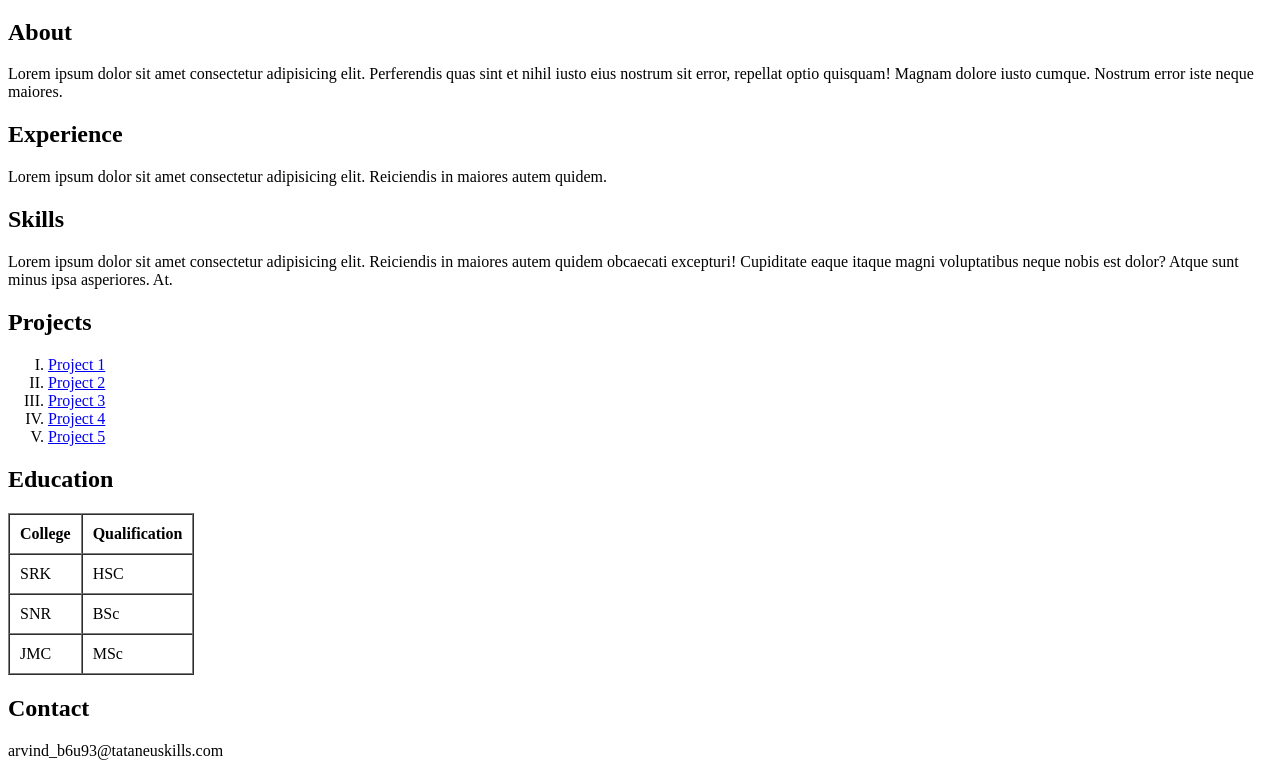
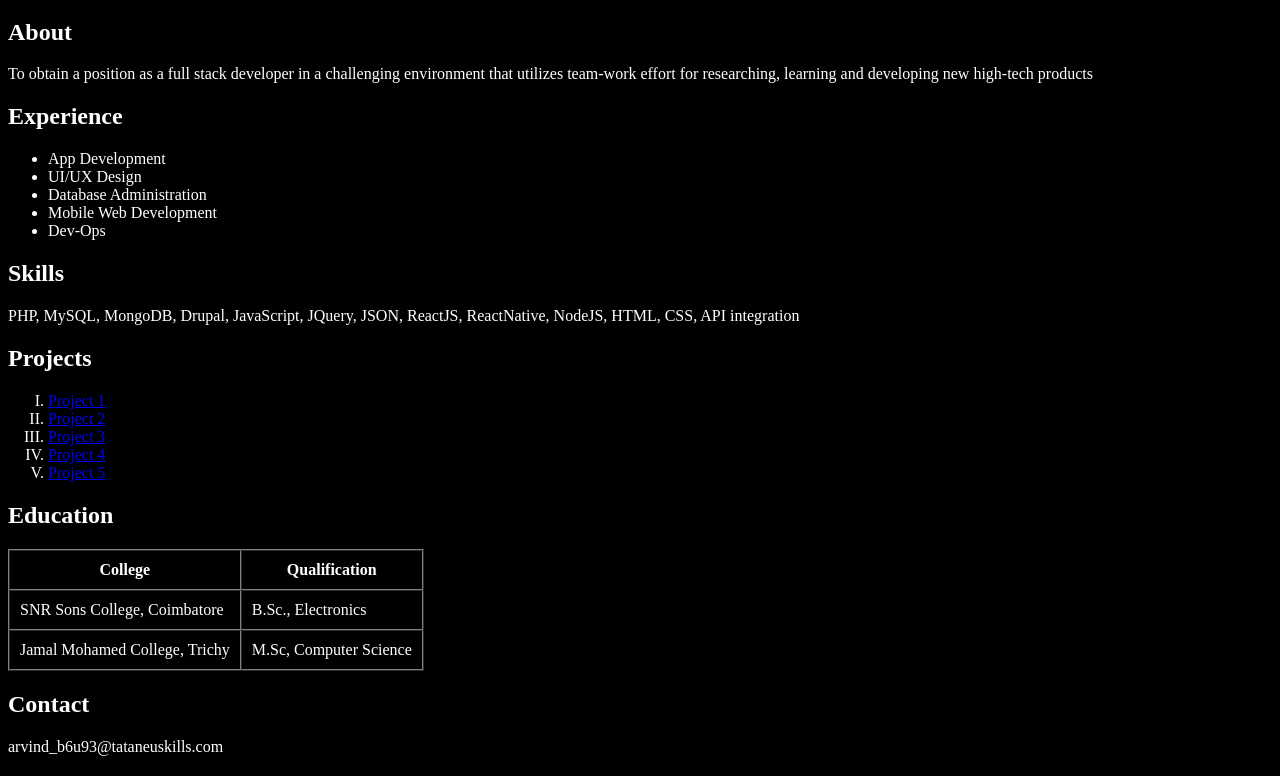
Before and after one commit to arvinds46/tv-glitch, a plain HTML site: page test.html in a window 1280 px wide. Shown: the part 315-1091 px from the top of the page. Drawn offline with Linux system fonts and the light colour scheme.

Commit message:
Personal Portfolio

```diff
--- a/test.html
+++ b/test.html
@@ -3,6 +3,10 @@
 <head>
     <title>Arvind B S</title>
     <style>
+        body {
+            background-color: black;
+            color: white;
+        }
         img {
             border-radius: 50%;
         }
@@ -25,13 +29,20 @@
         <main>
             <article>
                 <h2>About</h2>
-                <p>Lorem ipsum dolor sit amet consectetur adipisicing elit. Perferendis quas sint et nihil iusto eius nostrum sit error, repellat optio quisquam! Magnam dolore iusto cumque. Nostrum error iste neque maiores.</p>
+                <p>To obtain a position as a full stack developer in a challenging environment that utilizes team-work effort
+                    for researching, learning and developing new high-tech products</p>
                 <h2>Experience</h2>
-                <p>Lorem ipsum dolor sit amet consectetur adipisicing elit. Reiciendis in maiores autem quidem.</p>
+                <p><ul> <li>App Development</li>
+                <li>UI/UX Design</li>
+                <li>Database Administration</li>
+                <li>Mobile Web Development</li>
+                <li> Dev-Ops</li>
+                </ul>
             </article>
             <article>
                 <h2>Skills</h2>
-                <p>Lorem ipsum dolor sit amet consectetur adipisicing elit. Reiciendis in maiores autem quidem obcaecati excepturi! Cupiditate eaque itaque magni voluptatibus neque nobis est dolor? Atque sunt minus ipsa asperiores. At.</p>
+                <p>PHP, MySQL, MongoDB, Drupal, JavaScript, JQuery, JSON, ReactJS, ReactNative, NodeJS, HTML, CSS, API
+                    integration</p>
             </article>
             <article>
                 <h2>Projects</h2>
@@ -54,16 +65,12 @@
                     </thead>
                 <tbody>
                     <tr>
-                        <td>SRK</td>
-                        <td>HSC</td>
+                        <td>SNR Sons College, Coimbatore</td>
+                        <td>B.Sc., Electronics</td>
                     </tr>
                     <tr>
-                        <td>SNR</td>
-                        <td>BSc</td>
-                    </tr>
-                    <tr>
-                        <td>JMC</td>
-                        <td>MSc</td>
+                        <td>Jamal Mohamed College, Trichy</td>
+                        <td>M.Sc, Computer Science</td>
                     </tr>
                 </tbody>
                 </table>
```
